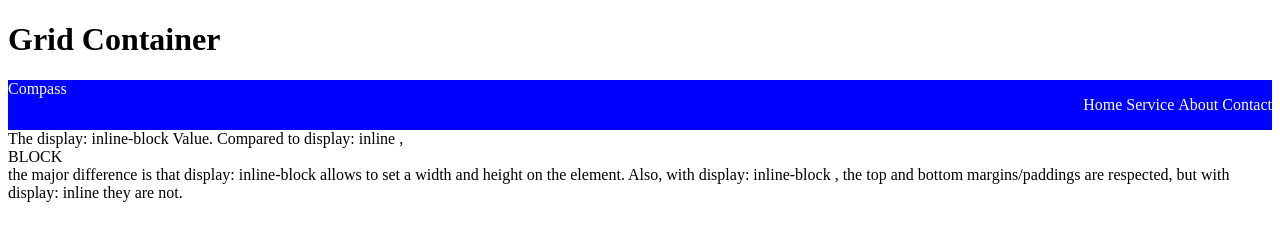
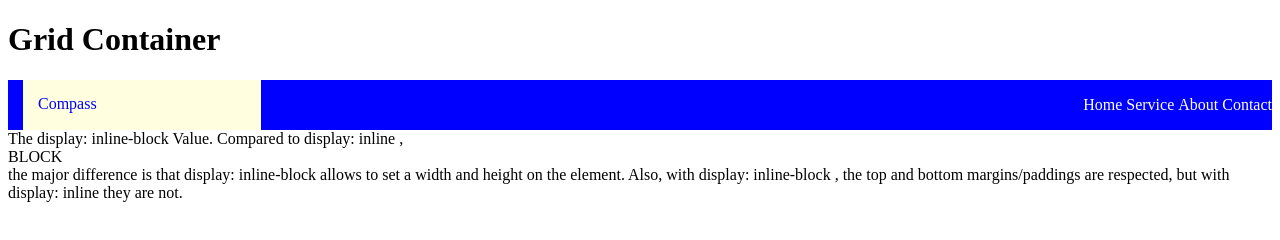
Before and after one commit to david2014shams/css-layouts, a website: page index.html in a window 1280 px wide. Drawn offline with Linux system fonts and the light colour scheme; a web font is replaced by a local one.

Commit message:
nav is taking shape

```diff
--- a/css/main.css
+++ b/css/main.css
@@ -18,8 +18,8 @@ header {
     background-color: blue;
     color: white;
     display: grid;
-    /* grid-template-columns: 20% auto; */
-    grid-template-columns: repeat(2, auto);
+    grid-template-columns: 20% auto;
+    /* grid-template-columns: repeat(2, auto); */
 }
 header > a, li > a {
     color: white;
@@ -27,4 +27,9 @@ header > a, li > a {
 }
 #logo {
     display: inline-block;
+    padding: 15px;
+    margin-left: 15px;
+    background-color: lightyellow;
+    display: inline-block;
+    color: blue;
 }
```
